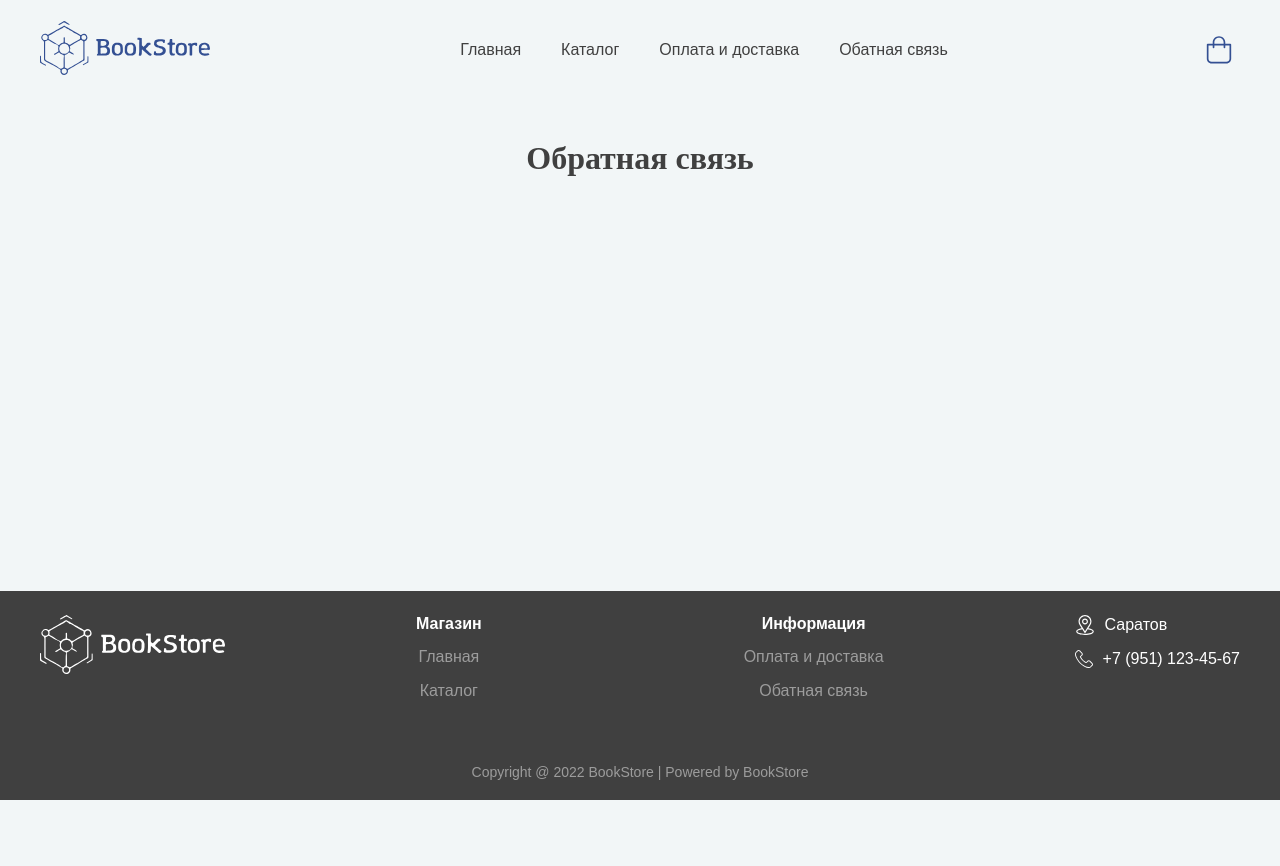
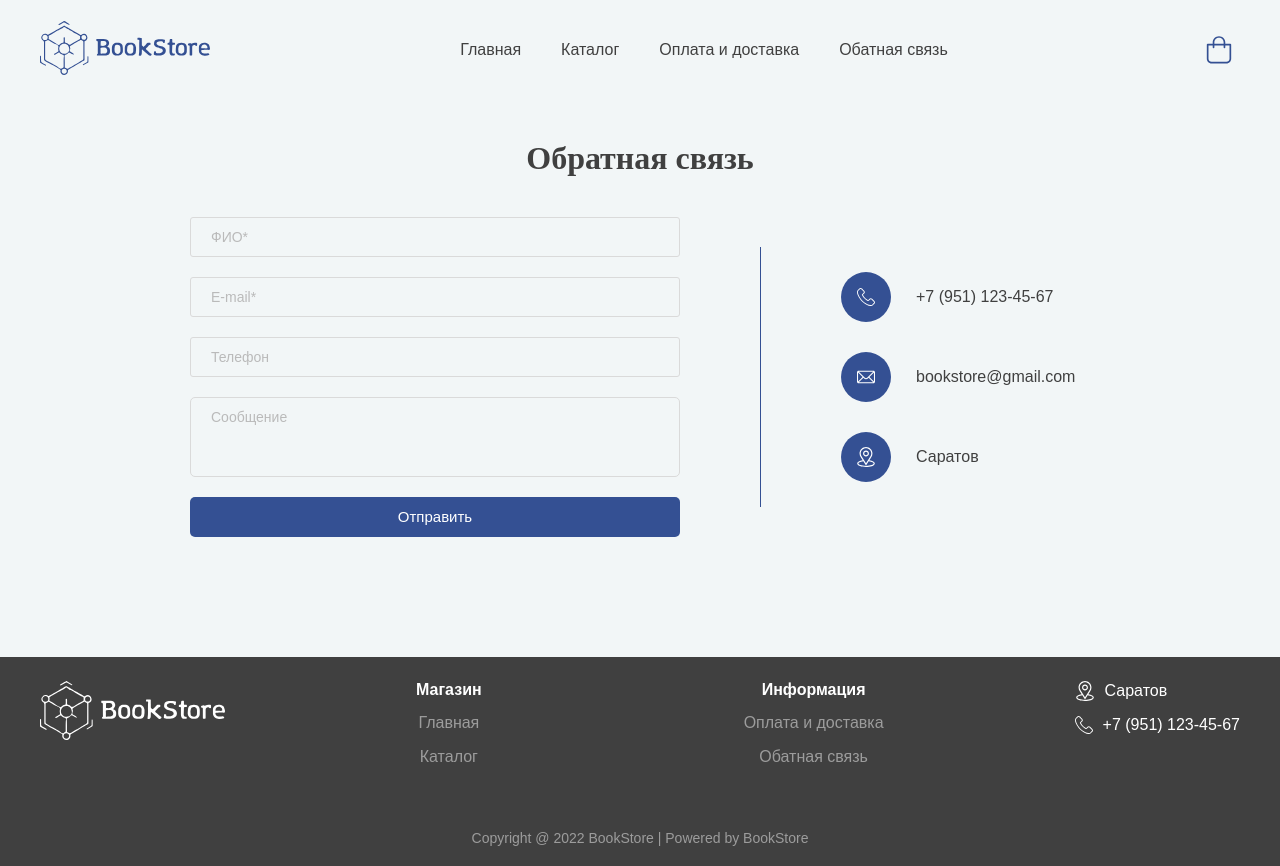
Before and after one commit to somewell02/books_store, a Vue app: page /feedback in a window 1280 px wide. Before the commit the page ends 800 px from the top, so only its background shows below. Built offline with nearby package versions, Linux system fonts and the light colour scheme; a web font is replaced by a local one.

Commit message:
Added feedback page, fixed forms

```diff
--- /dev/null
+++ b/src/assets/img/icons/EmailIcon.vue
@@ -0,0 +1,37 @@
+<template>
+  <div class="icon fill">
+    <svg
+      xmlns="http://www.w3.org/2000/svg"
+      x="0"
+      y="0"
+      viewBox="0 0 512 512"
+      xml:space="preserve"
+    >
+      <g>
+        <path
+          d="M467 76H45C20.137 76 0 96.262 0 121v270c0 24.885 20.285 45 45 45h422c24.655 0 45-20.03 45-45V121c0-24.694-20.057-45-45-45zm-6.302 30L287.82 277.967c-8.5 8.5-19.8 13.18-31.82 13.18s-23.32-4.681-31.848-13.208L51.302 106h409.396zM30 384.894V127.125L159.638 256.08 30 384.894zM51.321 406l129.587-128.763 22.059 21.943c14.166 14.166 33 21.967 53.033 21.967s38.867-7.801 53.005-21.939l22.087-21.971L460.679 406H51.321zM482 384.894 352.362 256.08 482 127.125v257.769z"
+          fill="#000000"
+          data-original="#000000"
+          class=""
+        ></path>
+      </g>
+    </svg>
+  </div>
+</template>
+
+<script>
+export default {
+  name: "email-icon",
+};
+</script>
+
+<style lang="scss" scoped>
+.icon {
+  @include flex-center;
+  width: 18px;
+  height: 18px;
+  * {
+    fill: var(--text-primary-color);
+  }
+}
+</style>
--- a/src/components/inputs/BorderedInput.vue
+++ b/src/components/inputs/BorderedInput.vue
@@ -15,7 +15,7 @@ export default {
 
   computed: {
     inputClass() {
-      const colors = ["gray"];
+      const colors = ["gray", "primary"];
       if (this.color == null || !colors.includes(this.color)) return "gray";
       else return this.color;
     },
@@ -43,5 +43,16 @@ input {
       color: var(--secondary-color);
     }
   }
+  &.primary {
+    color: var(--text-color);
+    border: 1px solid var(--primary-color);
+    &:focus {
+      border: 2px solid var(--primary-color);
+      padding: 0 19px;
+    }
+    &::placeholder {
+      color: var(--secondary-color);
+    }
+  }
 }
 </style>
--- a/src/components/inputs/BorderedTextarea.vue
+++ b/src/components/inputs/BorderedTextarea.vue
@@ -24,7 +24,7 @@ export default {
 
   computed: {
     inputClass() {
-      const colors = ["gray"];
+      const colors = ["gray", "primary"];
       if (this.color == null || !colors.includes(this.color)) return "gray";
       else return this.color;
     },
@@ -49,16 +49,24 @@ textarea {
   border-radius: 5px;
   font-size: 14px;
   line-height: 1.3;
+  color: var(--text-color);
   &.gray {
-    color: var(--text-color);
     border: 1px solid var(--input-color);
     &:focus {
       border: 2px solid var(--input-color);
-      padding: 9px 19px;
     }
-    &::placeholder {
-      color: var(--secondary-color);
+  }
+  &.primary {
+    border: 1px solid var(--primary-color);
+    &:focus {
+      border: 2px solid var(--primary-color);
     }
+  }
+  &:focus {
+    padding: 9px 19px;
+  }
+  &::placeholder {
+    color: var(--secondary-color);
   }
 }
 </style>
--- /dev/null
+++ b/src/components/inputs/EmailInput.vue
@@ -0,0 +1,33 @@
+<template>
+  <bordered-input type="email" :value="modelValue ?? ''" @input="updateInput" />
+</template>
+
+<script>
+import BorderedInput from "./BorderedInput";
+
+export default {
+  name: "email-input",
+  props: {
+    modelValue: {
+      type: String,
+      default: "",
+      required: true,
+    },
+    color: {
+      type: String,
+      default: "",
+      required: false,
+    },
+  },
+
+  components: {
+    BorderedInput,
+  },
+
+  methods: {
+    updateInput(event) {
+      this.$emit("update:modelValue", event.target.value);
+    },
+  },
+};
+</script>
--- a/src/components/structure/BaseFooter.vue
+++ b/src/components/structure/BaseFooter.vue
@@ -23,11 +23,11 @@
       <div class="footer-contacts">
         <div class="footer-contacts-item place-info">
           <place-icon />
-          Саратов
+          {{ storeData.city }}
         </div>
         <div class="footer-contacts-item phone-info">
           <phone-icon />
-          +7 (951) 123-45-67
+          {{ storeData.phone }}
         </div>
       </div>
     </div>
@@ -42,12 +42,18 @@
 <script>
 import PlaceIcon from "@/assets/img/icons/PlaceIcon.vue";
 import PhoneIcon from "@/assets/img/icons/PhoneIcon.vue";
+import { phone, city } from "@/data/data";
 
 export default {
   name: "BaseFooter",
   components: {
     PhoneIcon,
     PlaceIcon,
+  },
+  computed: {
+    storeData() {
+      return { phone, city };
+    },
   },
 };
 </script>
--- /dev/null
+++ b/src/data/data.js
@@ -0,0 +1,3 @@
+export const phone = "+7 (951) 123-45-67";
+export const city = "Саратов";
+export const email = "bookstore@gmail.com";
--- /dev/null
+++ b/src/data/firebase/feedbackApi.js
@@ -0,0 +1,21 @@
+import { firestore } from "./firebase.js";
+
+const feedbackCollection = firestore.collection("feedback");
+
+export const getFeedbacks = async () => {
+  const res = await feedbackCollection.get();
+  return res.docs.map((doc) => ({
+    id: doc.id,
+    ...doc.data(),
+  }));
+};
+
+export const getFeedbackById = async (id) => {
+  const res = await feedbackCollection.doc(id).get();
+  return res.exists ? res.data() : null;
+};
+
+export const addFeedback = async (feedback) => {
+  const res = await feedbackCollection.add(feedback);
+  return res ?? null;
+};
--- a/src/views/checkout/CheckoutView.vue
+++ b/src/views/checkout/CheckoutView.vue
@@ -15,19 +15,19 @@
                   <text-input
                     class="input-item column-1"
                     v-model="order.userName"
-                    placeholder="ФИО получателя"
+                    placeholder="ФИО получателя*"
                     required
                   />
-                  <text-input
+                  <email-input
                     class="input-item column-12"
                     v-model="order.userEmail"
-                    placeholder="E-mail"
+                    placeholder="E-mail*"
                     required
                   />
                   <text-input
                     class="input-item column-12"
                     v-model="order.userPhone"
-                    placeholder="Телефон"
+                    placeholder="Телефон*"
                     required
                   />
                 </div>
@@ -37,31 +37,31 @@
                     <text-input
                       class="input-item column-12"
                       v-model="order.address.city"
-                      placeholder="Город"
+                      placeholder="Город*"
                       required
                     />
                     <text-input
                       class="input-item column-12"
                       v-model="order.address.street"
-                      placeholder="Улица"
+                      placeholder="Улица*"
                       required
                     />
                     <text-input
                       class="input-item column-13"
                       v-model="order.address.home"
-                      placeholder="Дом"
+                      placeholder="Дом*"
                       required
                     />
                     <text-input
                       class="input-item column-13"
                       v-model="order.address.building"
-                      placeholder="Корпус"
+                      placeholder="Корпус*"
                       required
                     />
                     <text-input
                       class="input-item column-13"
                       v-model="order.address.flat"
-                      placeholder="Квартира"
+                      placeholder="Квартира*"
                       required
                     />
                     <text-input
@@ -156,6 +156,7 @@ import BorderedTextarea from "@/components/inputs/BorderedTextarea.vue";
 import RadioList from "@/components/inputs/RadioList.vue";
 import FilledButton from "@/components/buttons/FilledButton.vue";
 import { addOrder, orderPayments } from "@/data/firebase/ordersApi";
+import EmailInput from "@/components/inputs/EmailInput.vue";
 
 export default {
   data() {
@@ -178,6 +179,7 @@ export default {
     };
   },
   components: {
+    EmailInput,
     FilledButton,
     RadioList,
     BorderedTextarea,
--- a/src/views/feedback/FeedbackView.vue
+++ b/src/views/feedback/FeedbackView.vue
@@ -2,16 +2,104 @@
   <base-layout>
     <div class="main-content">
       <h3>Обратная связь</h3>
+      <div class="feedback-wrap">
+        <form class="feedback-form-wrap" @submit.prevent="submitFeedback">
+          <text-input v-model="feedback.name" placeholder="ФИО*" required />
+          <email-input
+            v-model="feedback.email"
+            placeholder="E-mail*"
+            required
+          />
+          <text-input v-model="feedback.phone" placeholder="Телефон" />
+          <bordered-textarea
+            v-model="feedback.message"
+            placeholder="Сообщение"
+          />
+          <filled-button type="submit"> Отправить </filled-button>
+        </form>
+        <div class="feedback-contacts-wrap">
+          <div class="contacts-item">
+            <div class="contacts-item-icon">
+              <phone-icon />
+            </div>
+            {{ storeData.phone }}
+          </div>
+          <div class="contacts-item">
+            <div class="contacts-item-icon">
+              <email-icon />
+            </div>
+            {{ storeData.email }}
+          </div>
+          <div class="contacts-item">
+            <div class="contacts-item-icon">
+              <place-icon />
+            </div>
+            {{ storeData.city }}
+          </div>
+        </div>
+      </div>
     </div>
+    <message-alert ref="alert"></message-alert>
   </base-layout>
 </template>
 
 <script>
 import BaseLayout from "@/layouts/BaseLayout.vue";
+import BorderedTextarea from "@/components/inputs/BorderedTextarea.vue";
+import FilledButton from "@/components/buttons/FilledButton.vue";
+import PhoneIcon from "@/assets/img/icons/PhoneIcon.vue";
+import { phone, email, city } from "@/data/data";
+import PlaceIcon from "@/assets/img/icons/PlaceIcon.vue";
+import EmailIcon from "@/assets/img/icons/EmailIcon.vue";
+import { addFeedback } from "@/data/firebase/feedbackApi";
+import MessageAlert from "@/components/popups/MessageAlert.vue";
+import EmailInput from "@/components/inputs/EmailInput.vue";
+import TextInput from "@/components/inputs/TextInput.vue";
 
 export default {
+  data() {
+    return {
+      feedback: {
+        name: "",
+        email: "",
+        phone: "",
+        message: "",
+      },
+    };
+  },
   components: {
+    TextInput,
+    EmailInput,
+    MessageAlert,
+    EmailIcon,
+    PlaceIcon,
+    PhoneIcon,
+    FilledButton,
+    BorderedTextarea,
     BaseLayout,
+  },
+  computed: {
+    storeData() {
+      return { phone, email, city };
+    },
+  },
+  methods: {
+    submitFeedback() {
+      addFeedback(this.feedback)
+        .then(() => {
+          this.$refs.alert.open("success", "Ваше сообщение успешно отправлено");
+          this.feedback.name = "";
+          this.feedback.email = "";
+          this.feedback.phone = "";
+          this.feedback.message = "";
+        })
+        .catch(() => {
+          this.$refs.alert.open(
+            "error",
+            "Произошла ошибка при отправке сообщения"
+          );
+        });
+    },
   },
 };
 </script>
@@ -22,6 +110,45 @@ export default {
 
   h3 {
     text-align: center;
+    margin-bottom: 40px;
+  }
+
+  .feedback-wrap {
+    max-width: 900px;
+    margin: 0 auto;
+    display: grid;
+    grid-template-columns: 1fr 330px;
+    gap: 80px;
+
+    .feedback-form-wrap {
+      display: flex;
+      flex-direction: column;
+      gap: 20px;
+    }
+  }
+
+  .feedback-contacts-wrap {
+    padding-left: 80px;
+    margin: 30px 0;
+    border-left: 1px solid var(--primary-color);
+    display: flex;
+    flex-direction: column;
+    justify-content: center;
+    gap: 30px;
+
+    .contacts-item {
+      display: flex;
+      align-items: center;
+
+      .contacts-item-icon {
+        background: var(--primary-color);
+        width: 50px;
+        height: 50px;
+        @include flex-center;
+        border-radius: 50%;
+        margin-right: 25px;
+      }
+    }
   }
 }
 </style>
```
